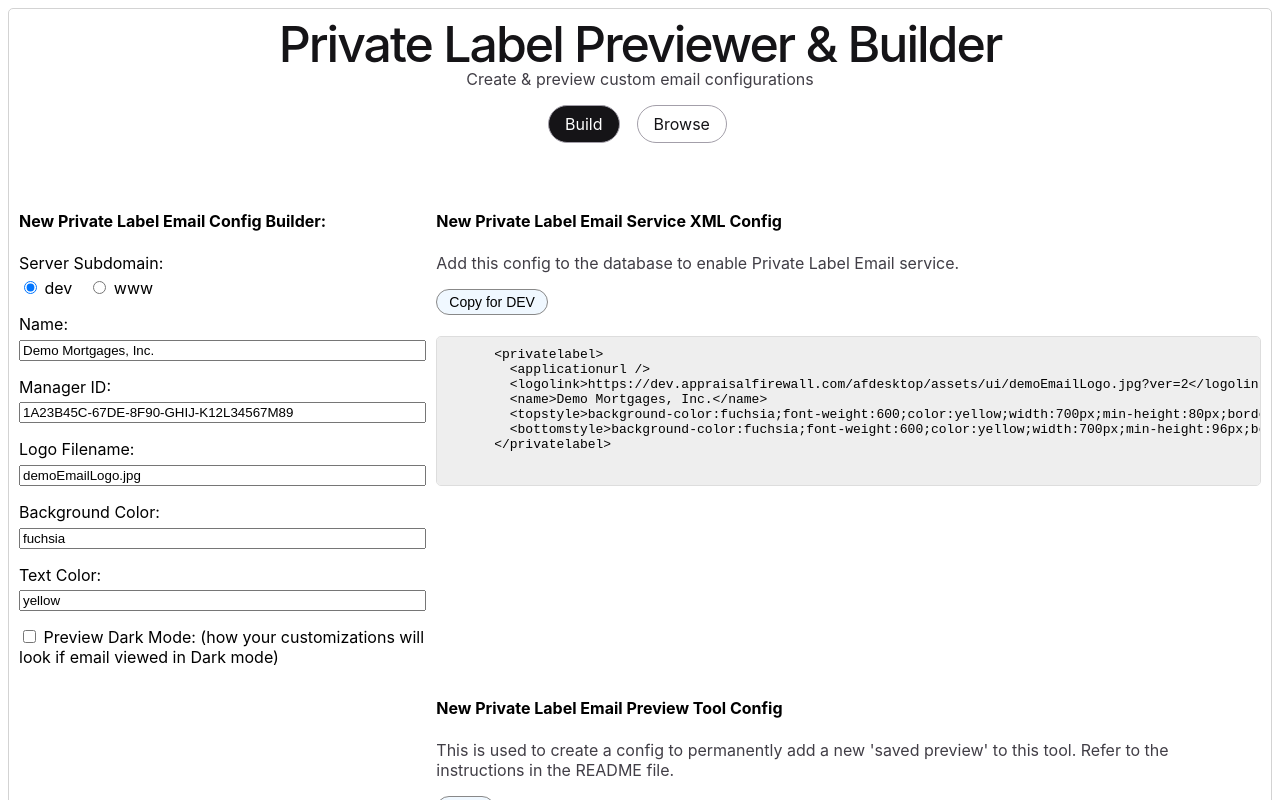
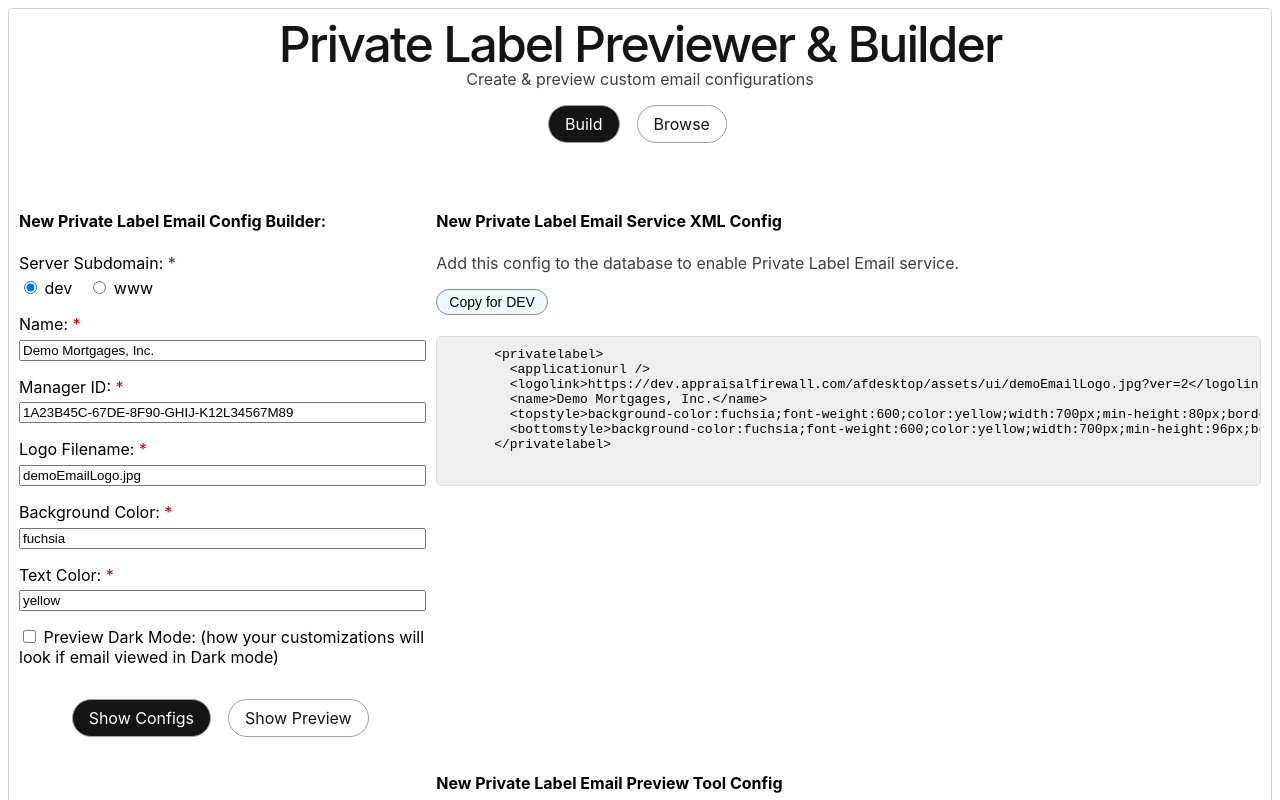
Before and after one commit to ecordero-sl/PrivateLabel, an Angular app in the folder PrivateLabelPreview/: page / in a window 1280 px wide. Shown: the top 800 px of the page. Built offline with nearby package versions, Linux system fonts and the light colour scheme.

Commit message:
add preview to build mode

```diff
--- a/PrivateLabelPreview/src/app/app.css
+++ b/PrivateLabelPreview/src/app/app.css
@@ -42,6 +42,18 @@
   }
   .div4 {
     grid-row-start: 3;
+  }
+
+  .div2 {
+    display: flex;
+    flex-direction: column;
+    gap: 1rem;
+  }
+
+  .build-preview-panel {
+    grid-column: 2 / 4;
+    width: 100%;
+    min-width: 0;
   }
 
   .browse-layout {
@@ -117,6 +129,7 @@
   }
 
   .mode-toggle,
+  .build-view-toggle,
   .browse-view-toggle {
     display: flex;
     justify-content: center;
@@ -126,6 +139,7 @@
   }
 
   .mode-toggle button,
+  .build-view-toggle button,
   .browse-view-toggle button {
     border: 1px solid var(--gray-400);
     border-radius: 999px;
@@ -137,6 +151,7 @@
   }
 
   .mode-toggle button.is-active,
+  .build-view-toggle button.is-active,
   .browse-view-toggle button.is-active {
     background: var(--gray-900);
     color: white;
--- a/PrivateLabelPreview/src/app/app.html
+++ b/PrivateLabelPreview/src/app/app.html
@@ -30,14 +30,33 @@
         (customAcctEmailConfig)="acctEmailConfigSnippet.set($event)"
         (customPreviewConfig)="previewConfigSnippet.set($event)"
         (newCustomConfig)="customConfig.set($event)"
+        (formValid)="isBuildFormValid.set($event)"
         (useDarkPreview)="useDarkPreview.set($event)"
       ></app-form-config-builder>
+      <div class="build-view-toggle" aria-label="Build content controls">
+        <button
+          type="button"
+          [class.is-active]="buildView() === buildViews.configs"
+          (click)="showBuildConfigs()"
+        >
+          Show Configs
+        </button>
+        <button
+          type="button"
+          [class.is-active]="buildView() === buildViews.preview"
+          (click)="showBuildPreview()"
+        >
+          Show Preview
+        </button>
       </div>
+    </div>
+    @if (buildView() === buildViews.configs) {
       <div class="div3">
         <h4>New Private Label Email Service XML Config</h4>
         <p>Add this config to the database to enable Private Label Email service.</p>
         <app-code-snippet
           [code]="acctEmailConfigSnippet()"
+          [copyEnabled]="isBuildFormValid()"
           [targetSubdomain]="customSubdomain()"
         ></app-code-snippet>
       </div>
@@ -47,16 +66,27 @@
           This is used to create a config to permanently add a new 'saved preview' to this tool.
           Refer to the instructions in the README file.
         </p>
-      <app-code-snippet [code]="previewConfigSnippet()"></app-code-snippet>
+        <app-code-snippet
+          [code]="previewConfigSnippet()"
+          [copyEnabled]="isBuildFormValid()"
+        ></app-code-snippet>
       </div>
+    } @else {
+      <div class="div3 build-preview-panel">
+        <app-email-preview
+          [isDarkTheme]="useDarkPreview()"
+          [placeholder]="placeHolderConfig"
+          [activePreviewConfig]="activeBuildPreviewConfig()"
+        ></app-email-preview>
+      </div>
+    }
   } @else {
     <div class="browse-layout">
       <div class="browse-controls">
         <h4>Preview Saved Private Labels</h4>
         <p>Only locally saved Private Labels can be previewed.</p>
         <app-preview-controls
-          [privateLabels]="previewPrivateLabels()"
-          [placeholderManagerId]="placeHolderConfig.managerId"
+          [privateLabels]="privateLabels"
           (selectedManagerId)="managerId.set($event)"
         ></app-preview-controls>
         <div class="browse-view-toggle" aria-label="Browse content controls">
@@ -79,7 +109,6 @@
       @if (browseView() === browseViews.config) {
         <div class="browse-panel">
         <h4>Selected Private Label Email XML Config</h4>
-        <p>Manager ID: {{managerId()}}</p>
         <app-code-snippet [code]="selectedPrivateLabelXMLConfig()" />
         </div>
       } @else {
--- a/PrivateLabelPreview/src/app/app.ts
+++ b/PrivateLabelPreview/src/app/app.ts
@@ -21,6 +21,10 @@ export class App {
     build: 'build',
     browse: 'browse',
   } as const;
+  readonly buildViews = {
+    configs: 'configs',
+    preview: 'preview',
+  } as const;
   readonly browseViews = {
     preview: 'preview',
     config: 'config',
@@ -30,20 +34,22 @@ export class App {
   placeHolderConfig = { ...PLACEHOLDER_SETTINGS };
 
   mode = signal<(typeof this.modes)[keyof typeof this.modes]>(this.modes.build);
+  buildView = signal<(typeof this.buildViews)[keyof typeof this.buildViews]>(this.buildViews.configs);
   browseView = signal<(typeof this.browseViews)[keyof typeof this.browseViews]>(this.browseViews.preview);
   customSubdomain = signal<PrivateLabelSubdomain>('dev');
   acctEmailConfigSnippet = signal<string>('');
   previewConfigSnippet = signal<string>('');
   customConfig = signal<IPrivateLabel[]>([]);
+  isBuildFormValid = signal<boolean>(true);
   useDarkPreview = signal<boolean>(false);
   managerId = signal<string>('');
-  previewPrivateLabels = computed<IPrivateLabel[]>(() => this.customConfig().concat([...this.privateLabels]));
+  activeBuildPreviewConfig = computed(() => this.customConfig()[0] ?? this.placeHolderConfig);
   activeBrowsePreviewConfig = computed(
-    () => this.previewPrivateLabels().find(pl => pl.managerId === this.managerId()) ?? this.placeHolderConfig
+    () => this.privateLabels.find(pl => pl.managerId === this.managerId()) ?? this.placeHolderConfig
   );
 
   selectedPrivateLabel = computed(
-    () => this.previewPrivateLabels().find(pl => pl.managerId === this.managerId()) ?? this.previewPrivateLabels()[0]
+    () => this.privateLabels.find(pl => pl.managerId === this.managerId()) ?? this.privateLabels[0]
   );
   selectedPrivateLabelXMLConfig = computed(() => {
     const privateLabel = this.selectedPrivateLabel();
@@ -53,6 +59,15 @@ export class App {
 
   showBuildMode(): void {
     this.mode.set(this.modes.build);
+    this.buildView.set(this.buildViews.configs);
+  }
+
+  showBuildConfigs(): void {
+    this.buildView.set(this.buildViews.configs);
+  }
+
+  showBuildPreview(): void {
+    this.buildView.set(this.buildViews.preview);
   }
 
   showBrowseMode(): void {
--- a/PrivateLabelPreview/src/app/code-snippet/code-snippet.html
+++ b/PrivateLabelPreview/src/app/code-snippet/code-snippet.html
@@ -1,6 +1,8 @@
 <div class="codeContainer">
     <p>
-      <button class="copyButton" (click)="copyCodeSnippet()">{{ buttonText() }}</button>
+      @if (copyEnabled()) {
+        <button class="copyButton" (click)="copyCodeSnippet()">{{ buttonText() }}</button>
+      }
       @if(confirmCopy()) {
         <span class="confirmation">Config Copied ✅</span>
       }
--- a/PrivateLabelPreview/src/app/form-config-builder/form-config-builder.css
+++ b/PrivateLabelPreview/src/app/form-config-builder/form-config-builder.css
@@ -22,6 +22,15 @@
   display: block;
 }
 
+.requiredField::after {
+  content: ' *';
+  color: #c00;
+}
+
+.requiredField.requiredEmpty::after {
+  content: ' * required';
+}
+
 .radioGroup {
   display: flex;
   flex-wrap: wrap;
--- a/PrivateLabelPreview/src/app/form-config-builder/form-config-builder.html
+++ b/PrivateLabelPreview/src/app/form-config-builder/form-config-builder.html
@@ -3,7 +3,7 @@
   <form>
     <div class="textFieldGrid">
       <p>
-        <span>Server Subdomain:</span>
+        <span class="requiredField">Server Subdomain:</span>
         <span class="radioGroup">
           <label class="radioOption" for="configSubdomainDev">
             <input
@@ -30,7 +30,9 @@
         </span>
       </p>
       <p>
-        <label for="configName">Name:</label>
+        <label class="requiredField" [class.requiredEmpty]="isNameRequired()" for="configName">
+          Name:
+        </label>
         <input
           type="text"
           name="configName"
@@ -40,7 +42,9 @@
         />
       </p>
       <p>
-        <label for="configManagerId">Manager ID:</label>
+        <label class="requiredField" [class.requiredEmpty]="isManagerIdRequired()" for="configManagerId">
+          Manager ID:
+        </label>
         <input
           type="text"
           name="configManagerId"
@@ -50,7 +54,9 @@
         />
       </p>
       <p>
-        <label for="configLogoFile">Logo Filename:</label>
+        <label class="requiredField" [class.requiredEmpty]="isLogoFileRequired()" for="configLogoFile">
+          Logo Filename:
+        </label>
         <input
           type="text"
           name="configLogoFile"
@@ -60,7 +66,13 @@
         />
       </p>
       <p>
-        <label for="configBackgroundColor">Background Color:</label>
+        <label
+          class="requiredField"
+          [class.requiredEmpty]="isBackgroundColorRequired()"
+          for="configBackgroundColor"
+        >
+          Background Color:
+        </label>
         <input
           type="text"
           name="configBackgroundColor"
@@ -70,7 +82,9 @@
         />
       </p>
       <p>
-        <label for="configColor">Text Color:</label>
+        <label class="requiredField" [class.requiredEmpty]="isColorRequired()" for="configColor">
+          Text Color:
+        </label>
         <input
           type="text"
           name="configColor"
--- a/PrivateLabelPreview/src/app/form-config-builder/form-config-builder.ts
+++ b/PrivateLabelPreview/src/app/form-config-builder/form-config-builder.ts
@@ -17,6 +17,7 @@ export class FormConfigBuilder {
   customAcctEmailConfig = output<string>()
   customPreviewConfig = output<string>()
   newCustomConfig = output<IPrivateLabel[]>()
+  formValid = output<boolean>()
   useDarkPreview = output<boolean>()
 
   isDarkMode = signal<boolean>(false);
@@ -28,6 +29,19 @@ export class FormConfigBuilder {
   newConfigLogoFile = model<string>(PLACEHOLDER_SETTINGS.email.logoFile);
   newConfigBackgroundColor = model<string>(PLACEHOLDER_SETTINGS.email.backgroundColor);
   newConfigColor = model<string>(PLACEHOLDER_SETTINGS.email.color);
+  isNameRequired = computed(() => this.newConfigName().trim().length === 0);
+  isManagerIdRequired = computed(() => this.newConfigManagerId().trim().length === 0);
+  isLogoFileRequired = computed(() => this.newConfigLogoFile().trim().length === 0);
+  isBackgroundColorRequired = computed(() => this.newConfigBackgroundColor().trim().length === 0);
+  isColorRequired = computed(() => this.newConfigColor().trim().length === 0);
+  isFormValid = computed(
+    () =>
+      !this.isNameRequired() &&
+      !this.isManagerIdRequired() &&
+      !this.isLogoFileRequired() &&
+      !this.isBackgroundColorRequired() &&
+      !this.isColorRequired()
+  );
 
   constructor() {
     effect(() => {
@@ -35,6 +49,7 @@ export class FormConfigBuilder {
       this.customAcctEmailConfig.emit(this.xmlConfigValue())
       this.customPreviewConfig.emit(this.newConfigValue())
       this.newCustomConfig.emit([this.newConfig()])
+      this.formValid.emit(this.isFormValid())
     })
     effect(() => this.useDarkPreview.emit(this.isDarkMode()))
   }
--- a/PrivateLabelPreview/src/app/preview-controls/preview-controls.css
+++ b/PrivateLabelPreview/src/app/preview-controls/preview-controls.css
@@ -19,6 +19,13 @@
     box-sizing: border-box;
 }
 
+.managerInfo {
+    width: 75%;
+    margin: 0.5rem auto 0;
+    max-width: 100%;
+    text-align: center;
+}
+
 .scrollIndicatorContainer {
     width: 1rem;
     display: flex;
@@ -37,9 +44,10 @@
     gap: 0.5rem;
     overflow-x: auto;
     overflow-y: hidden;
-    padding: 0.25rem 0;
+    padding: 0.5rem;
     scrollbar-width: thin;
     min-width: 0;
+    background-color: #fff;
 }
 
 .buttons button {
--- a/PrivateLabelPreview/src/app/preview-controls/preview-controls.html
+++ b/PrivateLabelPreview/src/app/preview-controls/preview-controls.html
@@ -28,4 +28,8 @@
     </div>
   </div>
 }
+<div class="managerInfo">
+  <strong>{{selectedPrivateLabelName()}}</strong><br>
+  Manager ID: {{managerId()}}
 </div>
+</div>
```
Also changed, not shown: PrivateLabelPreview/src/app/code-snippet/code-snippet.ts (+10 -3 lines), PrivateLabelPreview/src/app/preview-controls/preview-controls.ts (+18 -5 lines). Lines whose indentation alone changed are shown as unchanged.
